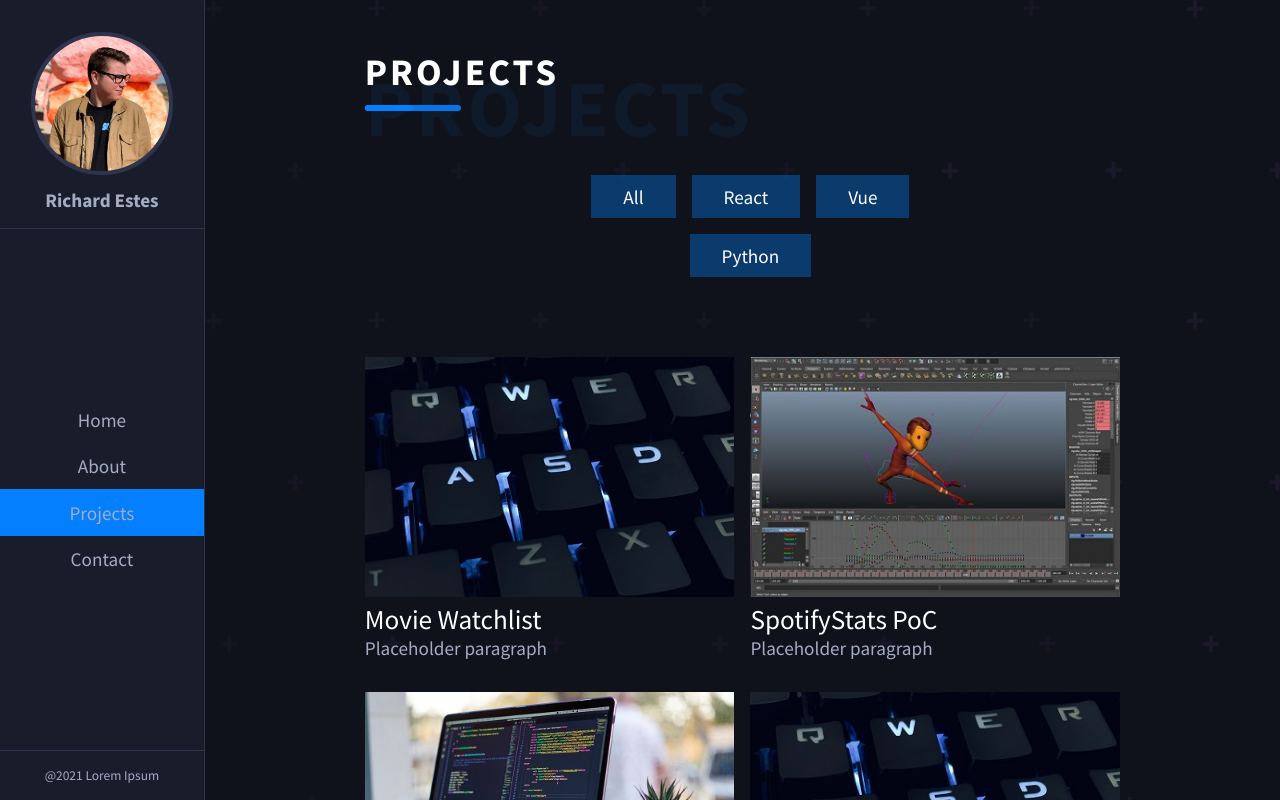
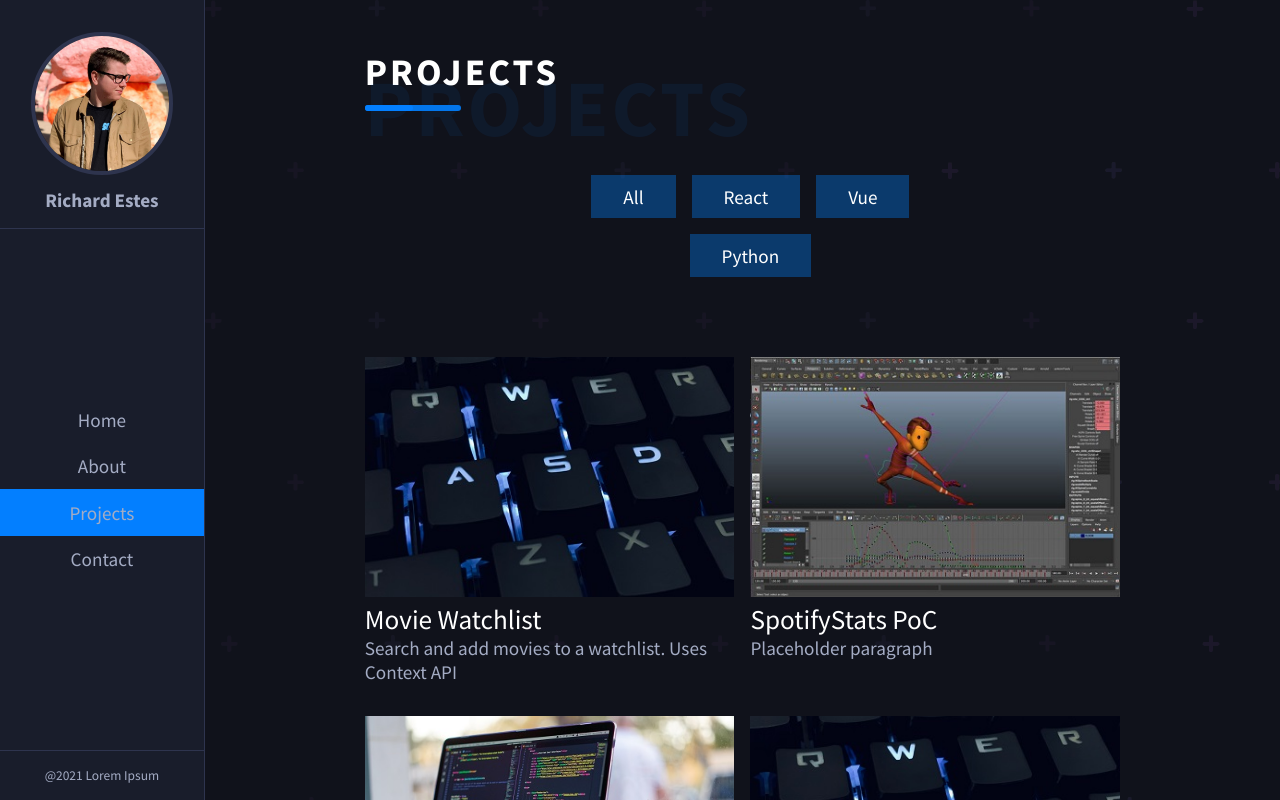
Before and after one commit to richardestes/portfolio, a React (Create React App) app: page /projects in a window 1280 px wide. Shown: the top 800 px of the page. Built offline with nearby package versions, Linux system fonts and the light colour scheme.

Commit message:
added descriptions

```diff
--- a/src/Components/MenuItems.js
+++ b/src/Components/MenuItems.js
@@ -23,7 +23,7 @@ function MenuItems({ menuItems }) {
               </ul>
             </div>
             <h5>{item.title}</h5>
-            <p>Placeholder paragraph</p>
+            {item.description ? <p>{item.description}</p> : <p>Placeholder paragraph</p>}
           </div>
         );
       })}
--- a/src/data/allprojects.js
+++ b/src/data/allprojects.js
@@ -12,9 +12,10 @@ const projects = [
     link1: "https://github.com/richardestes/movie-watchlist",
     link2: "https://vigorous-gates-6862c0.netlify.app/",
     icon1: "GitHub",
-    link2: "Demo",
+    icon2: "Demo",
     image: port3,
     title: "Movie Watchlist",
+    description: "Search and add movies to a watchlist. Uses Context API",
   },
   {
     id: 2,
@@ -25,6 +26,7 @@ const projects = [
     icon2: "Demo",
     image: port1,
     title: "SpotifyStats PoC",
+    description: "",
   },
   {
     id: 3,
@@ -35,6 +37,7 @@ const projects = [
     icon2: "Demo",
     image: port2,
     title: "Pokedex",
+    description: "",
   },
   {
     id: 4,
@@ -45,6 +48,7 @@ const projects = [
     icon2: "Demo",
     image: port3,
     title: "Google Drive Clone",
+    description: "",
   },
   {
     id: 5,
@@ -55,6 +59,7 @@ const projects = [
     icon2: "Demo",
     image: port4,
     title: "COVID Tracker",
+    description: "",
   },
   {
     id: 6,
@@ -63,6 +68,7 @@ const projects = [
     icon1: "GitHub",
     image: port6,
     title: "VoteBot",
+    description: "",
   },
   {
     id: 7,
@@ -71,6 +77,7 @@ const projects = [
     icon1: "GitHub",
     image: port7,
     title: "Drone Dashboard",
+    description: "",
   },
   {
     id: 8,
@@ -79,6 +86,7 @@ const projects = [
     icon1: "GitHub",
     image: port4,
     title: "Portfolio Site",
+    description: "",
   },
   {
     id: 9,
@@ -87,6 +95,7 @@ const projects = [
     icon1: "GitHub",
     image: port4,
     title: "Sentiment Analysis",
+    description: "",
   },
 ];
 
```
